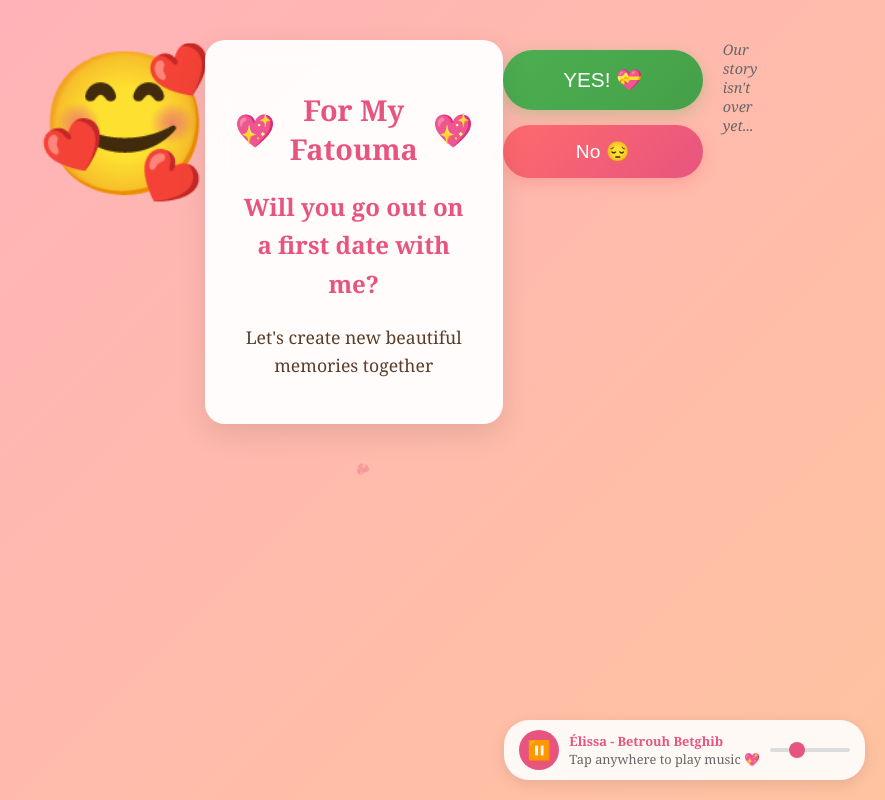
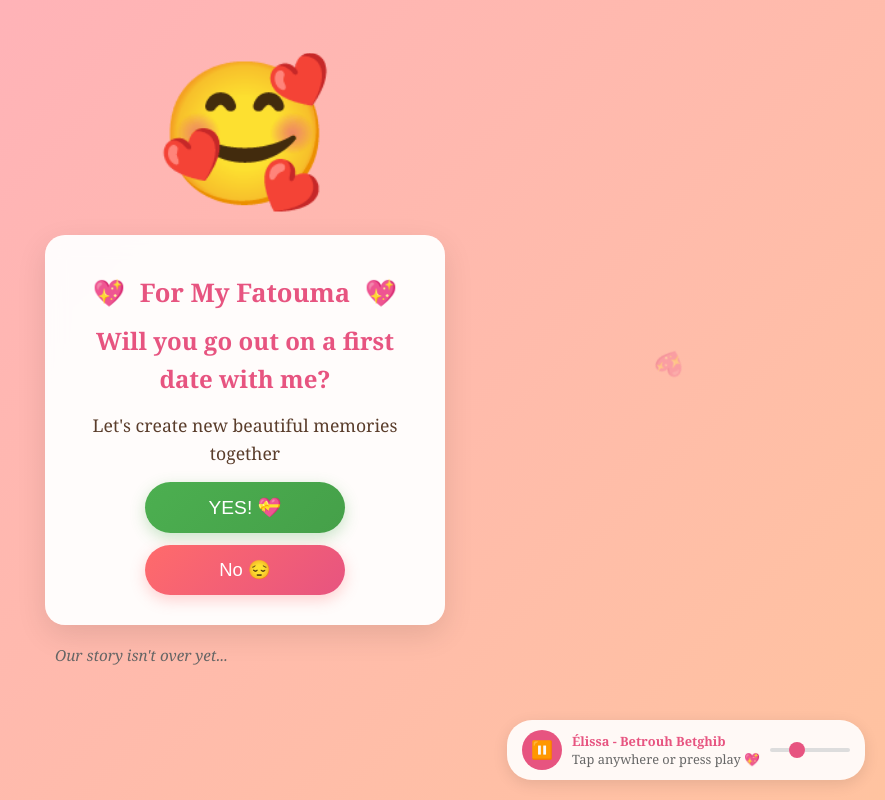
Before and after one commit to zouaghi11/11, a plain HTML site: page index.html in a window 1280 px wide. Both pictures are taken after a click on the button "See What's in My Heart 💌". Shown: the whole page, without its empty margins (395-1280 px from the left). Drawn offline with Linux system fonts and the light colour scheme.

Commit message:
Update index.html

```diff
--- a/index.html
+++ b/index.html
@@ -1,310 +1,109 @@
 <!DOCTYPE html>
 <html lang="en">
 <head>
-    <meta charset="UTF-8">
-    <meta name="viewport" content="width=device-width, initial-scale=1.0">
+    <meta charset="UTF-8" />
+    <meta name="viewport" content="width=device-width, initial-scale=1.0"/>
     <title>For My Fatouma 💖</title>
     <style>
-        * {
-            margin: 0;
-            padding: 0;
-            box-sizing: border-box;
-        }
-
+        * { margin: 0; padding: 0; box-sizing: border-box; }
         body {
             font-family: 'Georgia', serif;
             background: linear-gradient(135deg, #ffafbd 0%, #ffc3a0 100%);
             min-height: 100vh;
-            display: flex;
-            flex-direction: column;
-            align-items: center;
-            padding: 20px;
-            color: #5a3d2b;
+            display: flex; flex-direction: column; align-items: center;
+            padding: 20px; color: #5a3d2b;
         }
+        .container { max-width: 400px; width: 100%; text-align: center; margin: 0 auto; }
+        .heart-header { font-size: 3rem; margin-bottom: 20px; animation: float 3s ease-in-out infinite; }
+        @keyframes float { 0%,100%{transform:translateY(0)} 50%{transform:translateY(-10px)} }
 
-        .container {
-            max-width: 400px;
-            width: 100%;
+        .message-card {
+            background: rgba(255,255,255,0.95);
+            border-radius: 20px; padding: 30px; margin: 20px 0;
+            box-shadow: 0 10px 30px rgba(0,0,0,0.1); backdrop-filter: blur(10px);
             text-align: center;
         }
-
-        .heart-header {
-            font-size: 3rem;
-            margin-bottom: 20px;
-            animation: float 3s ease-in-out infinite;
-        }
-
-        @keyframes float {
-            0%, 100% { transform: translateY(0px); }
-            50% { transform: translateY(-10px); }
-        }
-
-        .message-card {
-            background: rgba(255, 255, 255, 0.95);
-            border-radius: 20px;
-            padding: 30px;
-            margin: 20px 0;
-            box-shadow: 0 10px 30px rgba(0,0,0,0.1);
-            backdrop-filter: blur(10px);
-        }
-
-        h1 {
-            color: #e75480;
-            margin-bottom: 15px;
-            font-size: 1.8rem;
-        }
-
-        p {
-            line-height: 1.6;
-            margin-bottom: 15px;
-            font-size: 1.1rem;
-        }
-
-        .apology-text {
-            font-style: italic;
-            color: #666;
-            margin: 20px 0;
-        }
+        h1 { color: #e75480; margin-bottom: 15px; font-size: 1.8rem; }
+        p { line-height: 1.6; margin-bottom: 15px; font-size: 1.1rem; }
+        .apology-text { font-style: italic; color:#666; margin: 20px 0; }
 
         .cta-button {
-            background: linear-gradient(135deg, #e75480 0%, #ff6b6b 100%);
-            color: white;
-            border: none;
-            padding: 15px 40px;
-            border-radius: 30px;
-            font-size: 1.2rem;
-            cursor: pointer;
-            margin: 20px 0;
-            transition: all 0.3s ease;
-            box-shadow: 0 5px 15px rgba(231, 84, 128, 0.3);
+            background: linear-gradient(135deg,#e75480 0%,#ff6b6b 100%);
+            color:white; border:none; padding:15px 40px; border-radius:30px;
+            font-size:1.2rem; cursor:pointer; margin:20px 0; transition:all .3s; box-shadow:0 5px 15px rgba(231,84,128,.3);
         }
+        .cta-button:hover { transform:translateY(-2px); box-shadow:0 8px 20px rgba(231,84,128,.4); }
 
-        .cta-button:hover {
-            transform: translateY(-2px);
-            box-shadow: 0 8px 20px rgba(231, 84, 128, 0.4);
-        }
+        .second-page { display: none; }      /* hidden initially */
+        .second-page.show { display: block; }/* show as block so layout stays consistent */
 
-        .second-page {
-            display: none;
-        }
+        .sticker { font-size: 8rem; margin: 20px 0; animation: bounce 2s ease-in-out infinite; }
+        @keyframes bounce { 0%,100%{transform:scale(1)} 50%{transform:scale(1.1)} }
 
-        .sticker {
-            font-size: 8rem;
-            margin: 20px 0;
-            animation: bounce 2s ease-in-out infinite;
-        }
+        .question { font-size: 1.5rem; color:#e75480; margin: 12px 0; font-weight:bold; }
 
-        @keyframes bounce {
-            0%, 100% { transform: scale(1); }
-            50% { transform: scale(1.1); }
-        }
-
-        .question {
-            font-size: 1.5rem;
-            color: #e75480;
-            margin: 20px 0;
-            font-weight: bold;
-        }
-
-        /* VERTICAL BUTTON LAYOUT - Buttons under the header */
-        .button-container {
-            display: flex;
-            flex-direction: column;
-            gap: 15px;
-            margin: 30px 0;
-            align-items: center;
-        }
+        .button-container { display:flex; flex-direction:column; gap:12px; margin-top: 12px; align-items:center; }
 
         .yes-button {
-            background: linear-gradient(135deg, #4CAF50 0%, #45a049 100%);
-            color: white;
-            border: none;
-            padding: 18px 50px;
-            border-radius: 30px;
-            font-size: 1.3rem;
-            cursor: pointer;
-            transition: all 0.3s ease;
-            box-shadow: 0 5px 15px rgba(76, 175, 80, 0.3);
+            background: linear-gradient(135deg,#4CAF50 0%,#45a049 100%);
+            color:white; border:none; padding:14px 36px; border-radius:30px;
+            font-size:1.2rem; cursor:pointer; transition:all .3s; box-shadow:0 5px 15px rgba(76,175,80,.3);
             width: 200px;
         }
-
         .no-button {
-            background: linear-gradient(135deg, #ff6b6b 0%, #e75480 100%);
-            color: white;
-            border: none;
-            padding: 15px 40px;
-            border-radius: 30px;
-            font-size: 1.2rem;
-            cursor: pointer;
-            transition: all 0.3s ease;
-            box-shadow: 0 5px 15px rgba(255, 107, 107, 0.3);
+            background: linear-gradient(135deg,#ff6b6b 0%,#e75480 100%);
+            color:white; border:none; padding:14px 36px; border-radius:30px;
+            font-size:1.15rem; cursor:pointer; transition:all .3s; box-shadow:0 5px 15px rgba(255,107,107,.3);
             width: 200px;
         }
+        .yes-button:hover, .no-button:hover { transform:translateY(-2px); }
 
-        .yes-button:hover, .no-button:hover {
-            transform: translateY(-2px);
-        }
-
-        .footer {
-            margin-top: 20px;
-            font-style: italic;
-            color: #666;
-            font-size: 0.9rem;
-            text-align: left;
-            width: 100%;
-            padding-left: 20px;
-        }
+        .footer { margin-top: 18px; font-style: italic; color:#666; font-size:0.95rem; text-align: left; width: 100%; padding-left: 10px; }
 
         .music-player {
-            position: fixed;
-            bottom: 20px;
-            right: 20px;
-            background: rgba(255, 255, 255, 0.9);
-            padding: 10px 15px;
-            border-radius: 25px;
-            box-shadow: 0 4px 15px rgba(0,0,0,0.1);
-            display: flex;
-            align-items: center;
-            gap: 10px;
-            z-index: 1000;
-            backdrop-filter: blur(10px);
+            position: fixed; bottom: 20px; right: 20px;
+            background: rgba(255,255,255,0.9); padding:10px 15px; border-radius:25px;
+            box-shadow:0 4px 15px rgba(0,0,0,0.1); display:flex; align-items:center; gap:10px; z-index:1000; backdrop-filter: blur(10px);
         }
+        .music-control {
+            background:#e75480; color:white; border:none; width:40px; height:40px; border-radius:50%;
+            cursor:pointer; display:flex; align-items:center; justify-content:center; font-size:1.1rem; transition:all .2s;
+        }
+        .music-control:hover { transform:scale(1.05); background:#ff6b6b; }
+        .song-info { font-size:0.8rem; color:#666; text-align:left; }
+        .song-title { font-weight:bold; color:#e75480; }
 
-        .music-control {
-            background: #e75480;
-            color: white;
-            border: none;
-            width: 40px;
-            height: 40px;
-            border-radius: 50%;
-            cursor: pointer;
-            display: flex;
-            align-items: center;
-            justify-content: center;
-            font-size: 1.2rem;
-            transition: all 0.3s ease;
-        }
+        .volume-control { width:80px; height:4px; background:#ddd; border-radius:2px; outline:none; -webkit-appearance:none; }
+        .volume-control::-webkit-slider-thumb { -webkit-appearance:none; width:16px; height:16px; border-radius:50%; background:#e75480; cursor:pointer; }
 
-        .music-control:hover {
-            transform: scale(1.1);
-            background: #ff6b6b;
-        }
+        .horizontal-header { display:flex; align-items:center; justify-content:center; gap:15px; margin: 10px 0; }
+        .horizontal-header h2 { color:#e75480; font-size:1.6rem; margin:0; }
+        .heart-icon { font-size:1.6rem; animation:heartbeat 1.5s ease-in-out infinite; }
+        @keyframes heartbeat { 0%,100%{transform:scale(1)} 50%{transform:scale(1.1)} }
 
-        .song-info {
-            font-size: 0.8rem;
-            color: #666;
-            text-align: left;
-        }
-
-        .song-title {
-            font-weight: bold;
-            color: #e75480;
-        }
-
-        .volume-control {
-            width: 80px;
-            height: 4px;
-            background: #ddd;
-            border-radius: 2px;
-            outline: none;
-            -webkit-appearance: none;
-        }
-
-        .volume-control::-webkit-slider-thumb {
-            -webkit-appearance: none;
-            width: 16px;
-            height: 16px;
-            border-radius: 50%;
-            background: #e75480;
-            cursor: pointer;
-        }
-
-        .music-notification {
-            background: #e75480;
-            color: white;
-            padding: 10px 15px;
-            border-radius: 20px;
-            position: fixed;
-            top: 20px;
-            left: 50%;
-            transform: translateX(-50%);
-            z-index: 1001;
-            font-size: 0.9rem;
-            animation: fadeInOut 3s ease-in-out;
-        }
-
-        @keyframes fadeInOut {
-            0%, 100% { opacity: 0; transform: translateX(-50%) translateY(-20px); }
-            20%, 80% { opacity: 1; transform: translateX(-50%) translateY(0); }
-        }
-
-        /* HORIZONTAL HEADER STYLE */
-        .horizontal-header {
-            display: flex;
-            align-items: center;
-            justify-content: center;
-            gap: 15px;
-            margin: 20px 0;
-        }
-
-        .horizontal-header h2 {
-            color: #e75480;
-            font-size: 1.8rem;
-            margin: 0;
-        }
-
-        .heart-icon {
-            font-size: 2rem;
-            animation: heartbeat 1.5s ease-in-out infinite;
-        }
-
-        @keyframes heartbeat {
-            0%, 100% { transform: scale(1); }
-            50% { transform: scale(1.1); }
-        }
-
-        @media (max-width: 480px) {
-            .message-card {
-                padding: 20px;
-                margin: 10px 0;
-            }
-
-            h1 {
-                font-size: 1.5rem;
-            }
-
-            .sticker {
-                font-size: 6rem;
-            }
-
-            .music-player {
-                bottom: 10px;
-                right: 10px;
-                left: 10px;
-                justify-content: center;
-            }
-
-            .footer {
-                padding-left: 10px;
-            }
-
-            .horizontal-header h2 {
-                font-size: 1.5rem;
-            }
+        @media (max-width:480px) {
+            .message-card { padding:20px; margin:10px 0; }
+            h1 { font-size:1.4rem; }
+            .sticker { font-size:6rem; }
+            .music-player { bottom:10px; right:10px; left:10px; justify-content:center; }
+            .footer { padding-left:8px; }
+            .yes-button, .no-button { width: 90%; max-width: 260px; }
         }
     </style>
 </head>
 <body>
+    <!-- MUSIC PLAYER -->
     <div class="music-player" id="musicPlayer">
-        <button class="music-control" id="playPauseBtn">▶️</button>
+        <button class="music-control" id="playPauseBtn" aria-label="play pause">▶️</button>
         <div class="song-info">
             <div class="song-title">Élissa - Betrouh Betghib</div>
-            <div>Tap anywhere to play music 💖</div>
+            <div>Tap anywhere or press play 💖</div>
         </div>
-        <input type="range" class="volume-control" id="volumeControl" min="0" max="1" step="0.1" value="0.3">
+        <input type="range" class="volume-control" id="volumeControl" min="0" max="1" step="0.1" value="0.3" aria-label="volume"/>
     </div>
 
-    <div class="container first-page">
+    <!-- FIRST PAGE -->
+    <div class="container first-page" id="firstPage">
         <div class="heart-header">💖</div>
 
         <div class="message-card">
@@ -321,20 +120,16 @@
             <p>Will you let me show you how much I've grown and how serious I am about us?</p>
         </div>
 
-        <button class="cta-button" onclick="showSecondPage()">
-            See What's in My Heart 💌
-        </button>
+        <button class="cta-button" onclick="showSecondPage()">See What's in My Heart 💌</button>
 
-        <div class="footer">
-            Made with love, just for you
-        </div>
+        <div class="footer">Made with love, just for you</div>
     </div>
 
+    <!-- SECOND PAGE -->
     <div class="container second-page" id="secondPage">
         <div class="sticker">🥰</div>
 
         <div class="message-card">
-            <!-- HORIZONTAL HEADER -->
             <div class="horizontal-header">
                 <div class="heart-icon">💖</div>
                 <h2>For My Fatouma</h2>
@@ -343,111 +138,75 @@
 
             <p class="question">Will you go out on a first date with me?</p>
             <p>Let's create new beautiful memories together</p>
+
+            <!-- MOVED BUTTONS: now immediately under the message-card text -->
+            <div class="button-container">
+                <button class="yes-button" id="yesButton" onclick="sendWhatsAppMessage()">YES! 💝</button>
+                <button class="no-button" id="noButton" onclick="makeYesBigger()">No 😔</button>
+            </div>
         </div>
 
-        <!-- BUTTONS UNDER THE HEADER -->
-        <div class="button-container">
-            <button class="yes-button" id="yesButton" onclick="sendWhatsAppMessage()">
-                YES! 💝
-            </button>
-            <button class="no-button" id="noButton" onclick="makeYesBigger()">
-                No 😔
-            </button>
-        </div>
-
-        <!-- FOOTER MOVED TO LEFT -->
-        <div class="footer">
-            Our story isn't over yet...
-        </div>
+        <div class="footer">Our story isn't over yet...</div>
     </div>
 
-    <!-- ELISSA MUSIC - USING YOUR MP3 FILE -->
-    <audio id="backgroundMusic" loop>
+    <!-- AUDIO (using the exact filename you uploaded) -->
+    <audio id="backgroundMusic" loop preload="auto" playsinline>
         <source src="https://github.com/zouaghif1/for-fatouma/raw/main/elissa-song.mp3.mp3" type="audio/mpeg">
+        Your browser does not support the audio element.
     </audio>
 
     <script>
         const backgroundMusic = document.getElementById('backgroundMusic');
         const playPauseBtn = document.getElementById('playPauseBtn');
         const volumeControl = document.getElementById('volumeControl');
-        let musicStarted = false;
 
+        // initial volume
         backgroundMusic.volume = 0.3;
 
-        // Show music notification
-        function showMusicNotification() {
-            const notification = document.createElement('div');
-            notification.className = 'music-notification';
-            notification.textContent = '🎵 Élissa - Betrouh Betghib is playing!';
-            document.body.appendChild(notification);
+        // Try to play on first user interaction (this will allow playback on most mobile browsers after a tap)
+        function tryPlayMusic() {
+            backgroundMusic.play().then(() => {
+                playPauseBtn.innerHTML = '⏸️';
+            }).catch((err) => {
+                playPauseBtn.innerHTML = '▶️';
+            });
+            document.removeEventListener('click', tryPlayMusic);
+        }
+        document.addEventListener('click', tryPlayMusic, { once: true });
 
-            setTimeout(() => {
-                notification.remove();
-            }, 3000);
-        }
-
-        // Play music when user interacts with the page
-        function startMusic() {
-            if (!musicStarted) {
+        // Play/pause button toggles
+        playPauseBtn.addEventListener('click', function (e) {
+            e.stopPropagation();
+            if (backgroundMusic.paused) {
                 backgroundMusic.play().then(() => {
-                    musicStarted = true;
                     playPauseBtn.innerHTML = '⏸️';
-                    showMusicNotification();
-                }).catch(e => {
-                    console.log('Music play failed:', e);
-                    document.querySelector('.song-info div:nth-child(2)').textContent = 'Tap play button ▶️';
+                }).catch(() => {
+                    playPauseBtn.innerHTML = '▶️';
                 });
-            }
-        }
-
-        // Start music on any user interaction
-        document.addEventListener('click', startMusic);
-        document.addEventListener('touchstart', startMusic);
-
-        playPauseBtn.addEventListener('click', function() {
-            if (backgroundMusic.paused) {
-                backgroundMusic.play();
-                playPauseBtn.innerHTML = '⏸️';
-                musicStarted = true;
-                showMusicNotification();
             } else {
                 backgroundMusic.pause();
                 playPauseBtn.innerHTML = '▶️';
             }
         });
 
-        volumeControl.addEventListener('input', function() {
+        volumeControl.addEventListener('input', function () {
             backgroundMusic.volume = this.value;
         });
 
-        // Try to auto-play after a short delay
-        window.addEventListener('load', function() {
-            setTimeout(() => {
-                backgroundMusic.play().then(() => {
-                    musicStarted = true;
-                    playPauseBtn.innerHTML = '⏸️';
-                    showMusicNotification();
-                }).catch(e => {
-                    console.log('Auto-play blocked, waiting for user interaction');
-                });
-            }, 1000);
-        });
-
         function showSecondPage() {
-            document.querySelector('.first-page').style.display = 'none';
-            document.getElementById('secondPage').style.display = 'flex';
-            if (!musicStarted) {
-                startMusic();
-            }
+            document.getElementById('firstPage').style.display = 'none';
+            const sp = document.getElementById('secondPage');
+            sp.classList.add('show');
+            window.scrollTo({ top: 0, behavior: 'smooth' });
         }
 
         function makeYesBigger() {
             const yesButton = document.getElementById('yesButton');
             const noButton = document.getElementById('noButton');
-            const currentSize = parseFloat(window.getComputedStyle(yesButton).fontSize);
-
-            yesButton.style.fontSize = (currentSize + 4) + 'px';
-            yesButton.style.padding = '22px 58px';
+            const computed = window.getComputedStyle(yesButton);
+            const currentSize = parseFloat(computed.fontSize) || 20;
+            yesButton.style.fontSize = (currentSize + 3) + 'px';
+            yesButton.style.padding = '18px 46px';
 
             const messages = [
                 "Are you sure? 🥺",
@@ -457,45 +216,30 @@
                 "You're my everything! 💫",
                 "I'll never give up on us! 💖",
                 "Give me one more chance? 🌹",
-                "My heart is yours forever 💌",
-                "Remember our special moments? 💫",
-                "I believe in second chances 🌟"
+                "My heart is yours forever 💌"
             ];
-
             const randomMessage = messages[Math.floor(Math.random() * messages.length)];
             noButton.textContent = randomMessage;
-
-            yesButton.style.animation = 'bounce 0.5s ease-in-out';
-            setTimeout(() => {
-                yesButton.style.animation = '';
-            }, 500);
         }
 
         function sendWhatsAppMessage() {
             const yourPhoneNumber = '21696689103';
             const message = "I will give you a second chance 💖";
             const whatsappUrl = `https://wa.me/${yourPhoneNumber}?text=${encodeURIComponent(message)}`;
-
             window.open(whatsappUrl, '_blank');
 
-            const sticker = document.querySelector('.sticker');
-            sticker.textContent = '🎉💝🎊';
-            sticker.style.fontSize = '6rem';
-
+            document.querySelector('.sticker').textContent = '🎉💝🎊';
             document.querySelector('.question').innerHTML = "You've made me the happiest person!<br>Check your WhatsApp! 💌";
 
             document.querySelector('.button-container').innerHTML = `
-                <div style="color: #4CAF50; font-size: 1.3rem; margin: 20px 0; padding: 20px; background: rgba(76, 175, 80, 0.1); border-radius: 15px;">
-                    💝 Thank you for this chance!<br>I promise to make every moment special! ✨
+                <div style="color: #4CAF50; font-size: 1.15rem; margin: 18px 0; text-align:center;">
+                    💝 Thank you for this chance! ✨
                 </div>
             `;
         }
 
-        document.addEventListener('DOMContentLoaded', function() {
-            setInterval(createFloatingHeart, 3000);
-        });
-
-        function createFloatingHeart() {
+        // floating hearts
+        setInterval(function () {
             const heart = document.createElement('div');
             heart.innerHTML = '💖';
             heart.style.position = 'fixed';
@@ -506,13 +250,9 @@
             heart.style.pointerEvents = 'none';
             heart.style.zIndex = '9999';
             heart.style.animation = `floatUp ${Math.random() * 3 + 2}s linear forwards`;
-
             document.body.appendChild(heart);
-
-            setTimeout(() => {
-                heart.remove();
-            }, 5000);
-        }
+            setTimeout(() => heart.remove(), 5000);
+        }, 3000);
 
         const style = document.createElement('style');
         style.textContent = `
```
